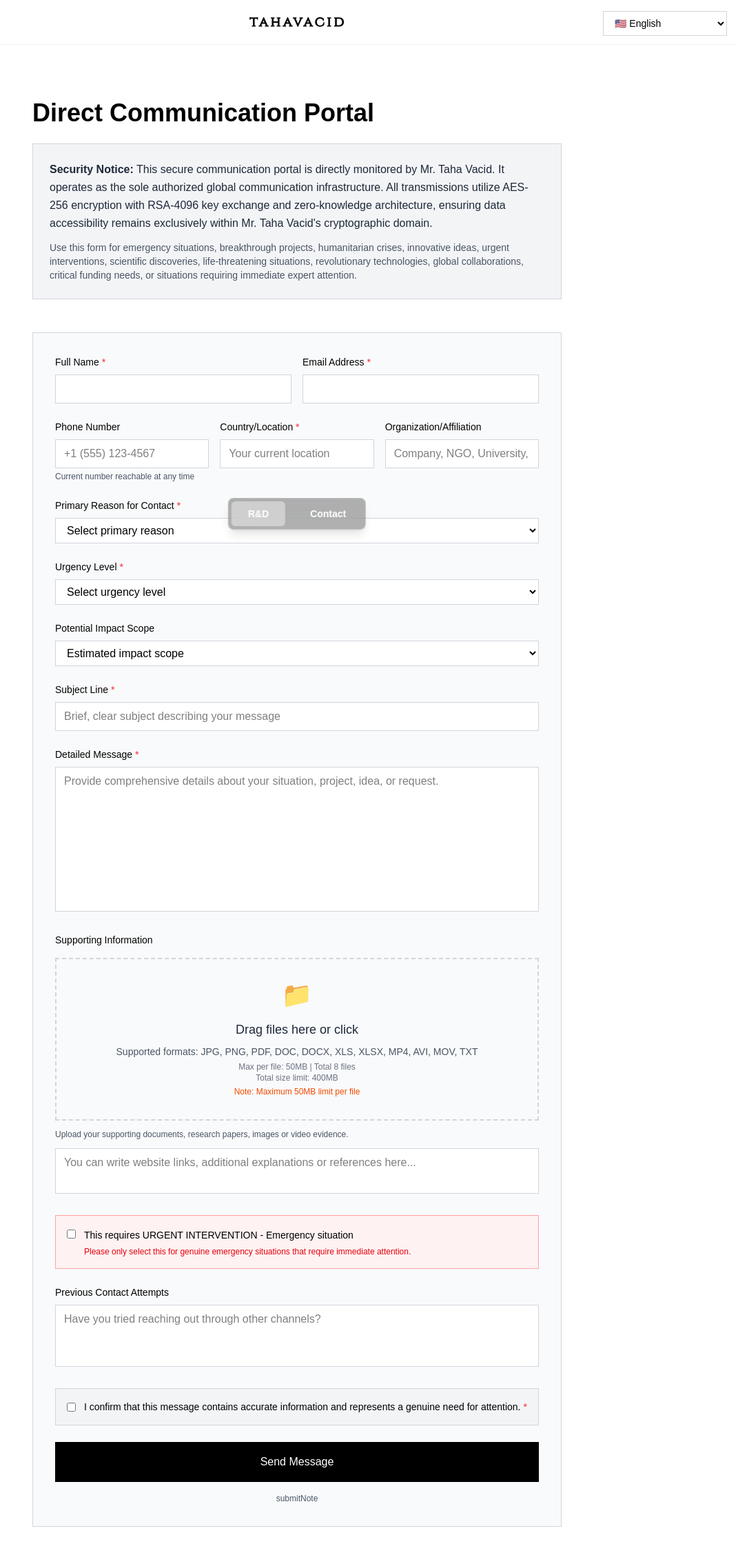
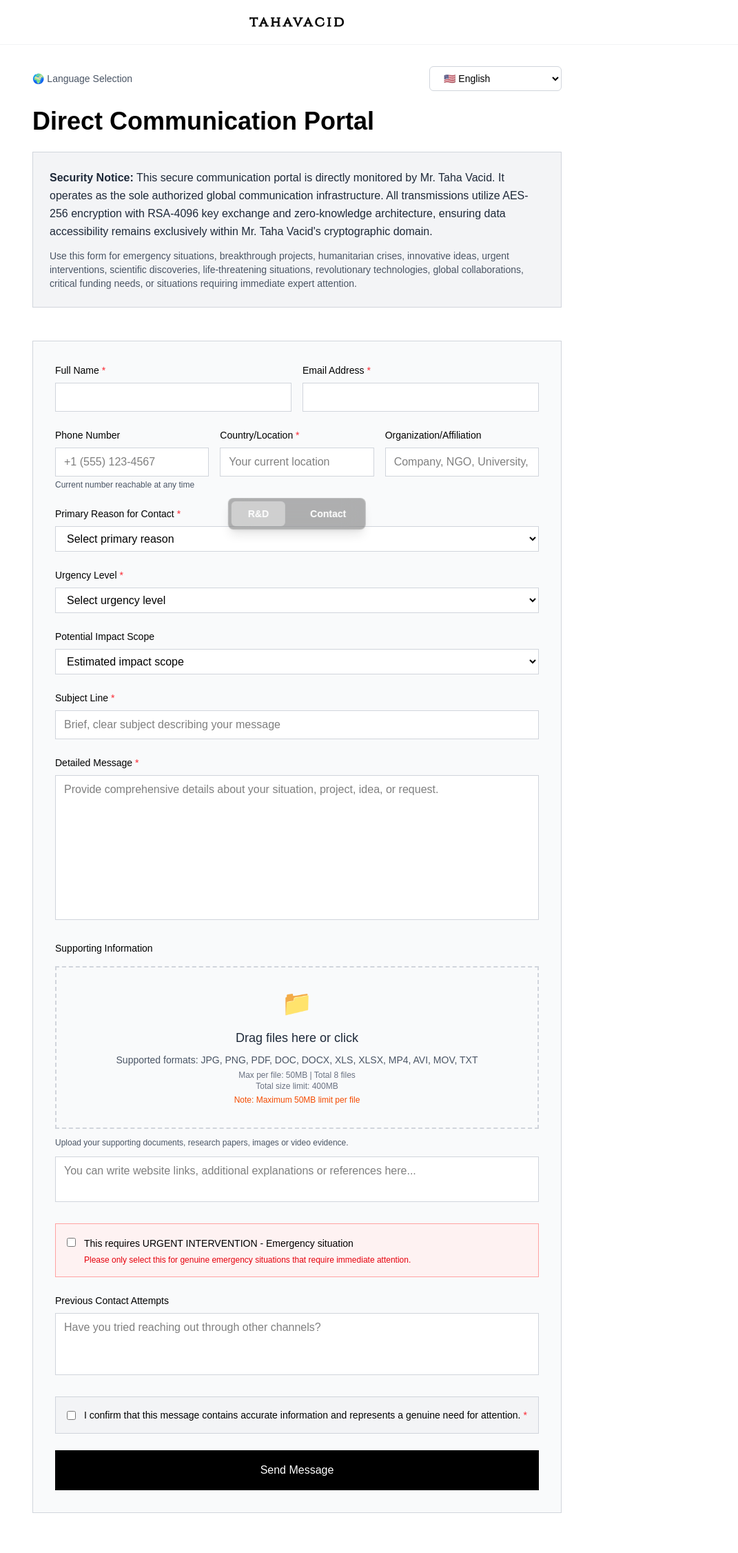
Before and after one commit to vacidtaha/tahavacid, a Next.js app: page /contact in a window 1280 px wide. Shown: the top 2252 px of the page at 69% size, without its empty margins (209-1280 px from the left). Built offline with nearby package versions, Linux system fonts and the light colour scheme.

Commit message:
Dil seçicisi düzenlemeleri: Contact sayfasında Language Selection, submit note kaldırıldı

```diff
--- a/src/app/contact/page.tsx
+++ b/src/app/contact/page.tsx
@@ -3,9 +3,9 @@
 import { useTranslation } from 'react-i18next';
 import { useState, useEffect } from 'react';
 import dynamic from 'next/dynamic';
-import LanguageSwitcher from '@/components/LanguageSwitcher';
 import I18nProvider from '@/components/I18nProvider';
 import FileUpload from '@/components/FileUpload';
+import LanguageSwitcher from '@/components/LanguageSwitcher';
 
 function ContactForm() {
   const { t, i18n } = useTranslation();
@@ -152,9 +152,11 @@ function ContactForm() {
 
   return (
     <div className="min-h-screen bg-white">
-      <LanguageSwitcher />
-      <div className="container mx-auto px-4 py-20">
+      <div className="container mx-auto px-4 py-8">
         <div className="max-w-3xl mx-auto">
+          {/* Language Switcher */}
+          <LanguageSwitcher />
+
           {/* Header */}
           <div className="mb-12">
             <h1 className="text-4xl font-bold text-black mb-6">
@@ -504,10 +506,6 @@ function ContactForm() {
                     {submitMessage}
                   </div>
                 )}
-
-                <p className="text-xs text-gray-600 text-center mt-4">
-                  {t('submitNote')}
-                </p>
               </div>
             </form>
           </div>
--- a/src/components/LanguageSwitcher.tsx
+++ b/src/components/LanguageSwitcher.tsx
@@ -63,8 +63,8 @@ export default function LanguageSwitcher() {
 
   if (!isLoaded) {
     return (
-      <div className="fixed top-4 right-4 z-50">
-        <div className="px-3 py-2 bg-gray-200 border border-gray-300 text-sm">
+      <div className="w-full">
+        <div className="px-3 py-2 bg-gray-200 border border-gray-300 text-sm text-center">
           Loading...
         </div>
       </div>
@@ -72,12 +72,16 @@ export default function LanguageSwitcher() {
   }
 
   return (
-    <div className="fixed top-4 right-4 z-50">
+    <div className="w-full mb-6">
+      <div className="flex flex-col sm:flex-row items-center justify-between gap-4">
+        <div className="text-sm text-gray-600">
+          🌍 Language Selection
+        </div>
         <div className="relative">
           <select
             value={i18n.language}
             onChange={(e) => changeLanguage(e.target.value)}
-          className="px-3 py-2 border border-gray-300 bg-white text-black text-sm focus:outline-none focus:border-black"
+            className="px-4 py-2 border border-gray-300 bg-white text-black text-sm focus:outline-none focus:border-blue-500 focus:ring-1 focus:ring-blue-500 rounded-md min-w-48"
           >
             {languages.map((lang) => (
               <option key={lang.code} value={lang.code}>
@@ -87,5 +91,6 @@ export default function LanguageSwitcher() {
           </select>
         </div>
       </div>
+    </div>
   );
 }
```
Lines whose indentation alone changed are shown as unchanged.
